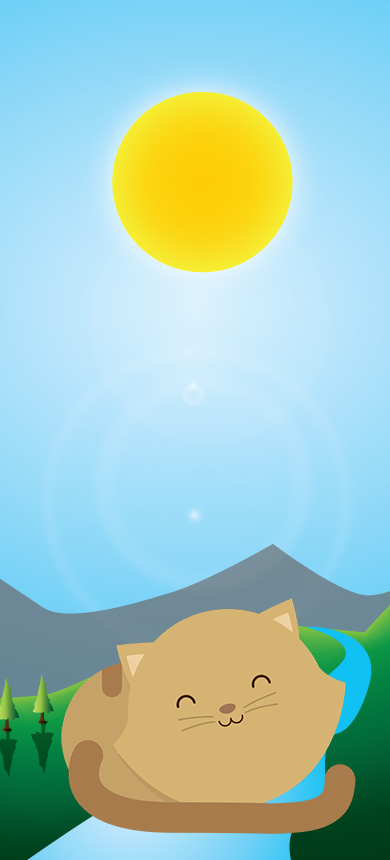
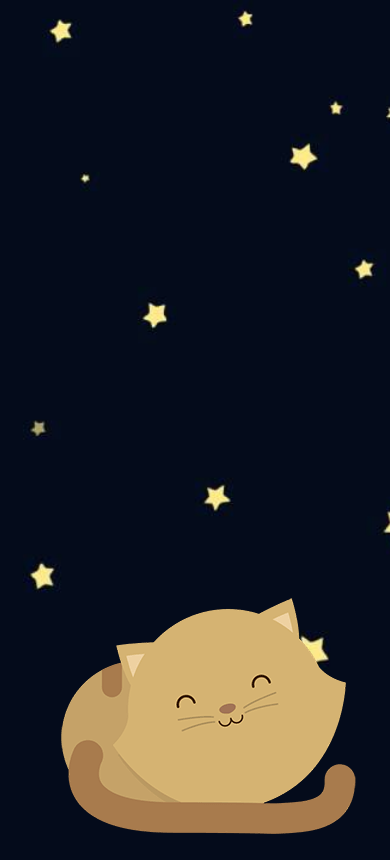
Before and after one commit to lesashley/Kitten, a plain HTML site: page index.html in a window 390 px wide. Drawn offline with Linux system fonts and the light colour scheme.

Commit message:
Agregando media para fondo

```diff
--- a/css/style.css
+++ b/css/style.css
@@ -15,3 +15,15 @@ body{
   height: 100vh;
   overflow: hidden;
 }
+@media (max-width: 1000px){
+  body{
+    background-image: url(../assets/images/dawn.png);
+    background-size: cover;
+  }
+}
+@media (max-width: 450px){
+  body{
+    background-image: url(../assets/images/maxresdefault.jpg);
+    background-size: cover;
+  }
+}
```
